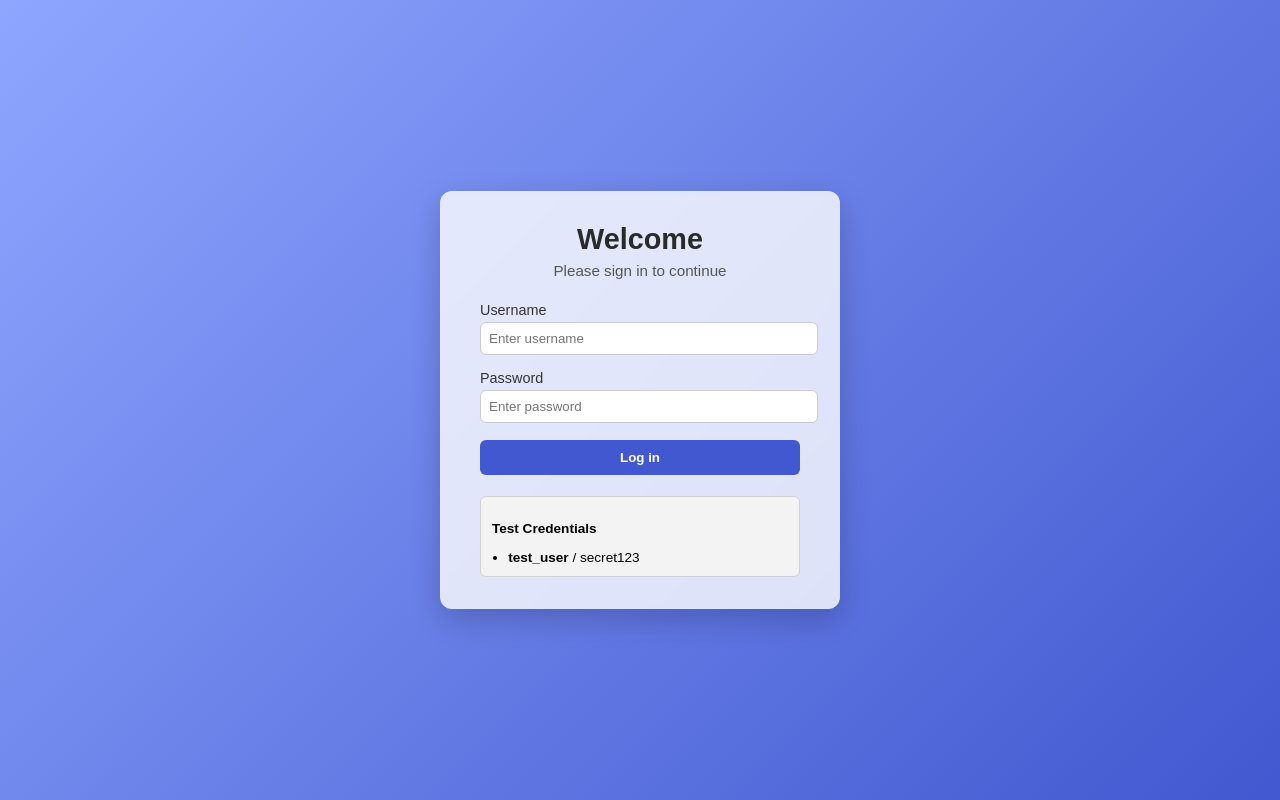
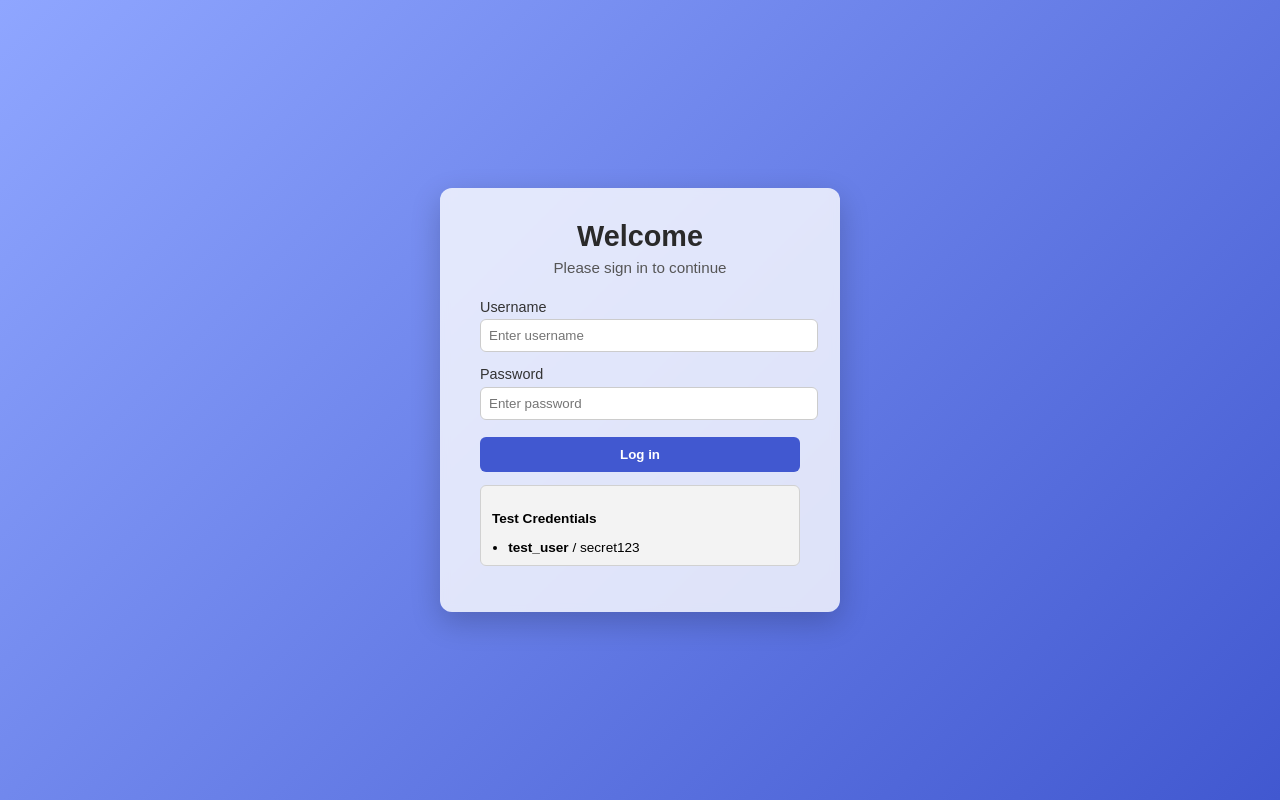
Before and after one commit to RedLakeWizard/Automation-Playground, a Flask app: page /login in a window 1280 px wide. Run offline with Flask 3, Linux system fonts and the light colour scheme.

Commit message:
Minor UI changes. Added optional timeout for login page objects.

```diff
--- a/static/login.css
+++ b/static/login.css
@@ -93,9 +93,10 @@ button:hover {
 
 /* Credential instructions box */
 .info-box {
-  margin-top: 1.5em;
+  margin-top: 1em;
+  margin-bottom: 1em;
   font-size: 0.85em;
-  text-align: left;
+  text-align: justify;
   background: #f3f3f3;
   border: 1px solid #d1d1d1;
   padding: 0.8em;
--- a/templates/dashboard.html
+++ b/templates/dashboard.html
@@ -2,17 +2,17 @@
 <html lang="en">
   <head>
     <meta charset="utf-8" />
-    <title>Potion Emporium – Dashboard</title>
+    <title>Red Wizard's Emporium – Dashboard</title>
     <link rel="stylesheet" href="{{ url_for('static', filename='dashboard.css') }}">
   </head>
   <body class="dashboard">
     <header class="topbar">
-      <h1>Welcome, {{ username }}!</h1>
+      <h1>Welcome, O' {{ username }}!</h1>
       <a id="logout-link" class="logout" href="/logout">Log out</a>
     </header>
 
     <main class="content">
-      <h2>Welcome to the Potion Emporium</h2>
+      <h2>Welcome to the Red Wizard's Emporium</h2>
       <p>
         The finest alchemical goods in all the land!<br />
         Choose a category to begin browsing our <strong>enchanted potions</strong>.
```
Also changed, not shown: testing-suite/tests/pages/login_page.py (+3 -0 lines), 1 other file.
